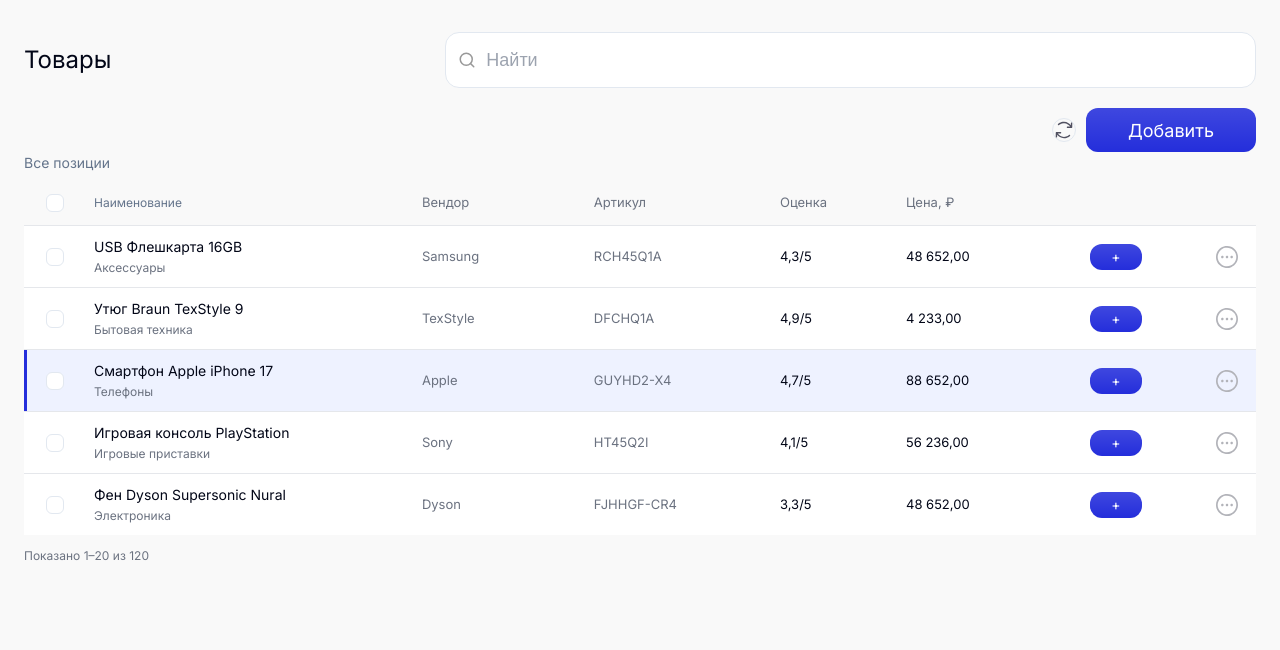
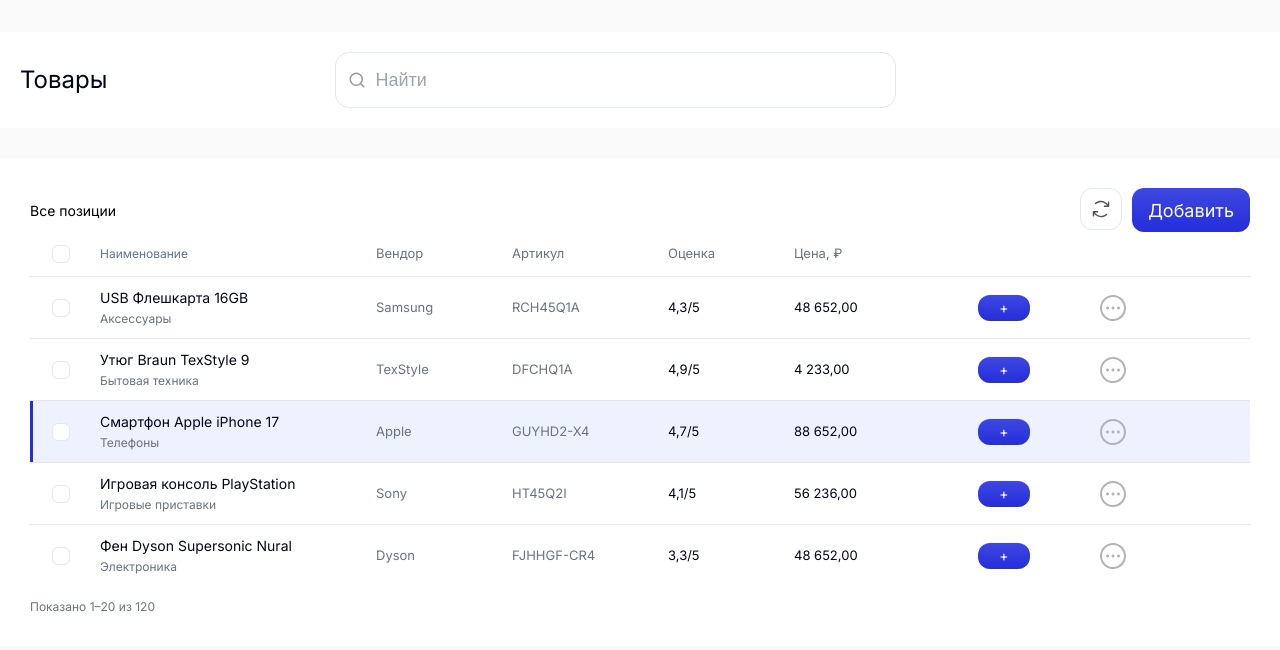
Before and after one commit to alekseiDeveloper1/react-challenge, a React (Vite) app: page / in a window 1280 px wide. Shown: the top 650 px of the page. Built offline with nearby package versions, Linux system fonts and the light colour scheme.

Commit message:
table refactoring

```diff
--- a/src/components/ui/Button/Button.module.css
+++ b/src/components/ui/Button/Button.module.css
@@ -1,5 +1,4 @@
 .button {
-  width: 100%;
   padding: 12px 16px;
   border-radius: 12px;
   border: none;
@@ -29,19 +28,18 @@
 }
 
 .button_transparent {
+  width: 42px;
+  height: 42px;
   background: transparent;
   color: var(--color-text-primary);
   border: 1px solid var(--color-border-default);
 }
 
 .button_transparent:hover {
-  box-shadow: none;
-  transform: none;
-  border-color: var(--color-border-hover);
+  box-shadow: 0 14px 30px var(--color-border-hover);
 }
 
 .button_icon {
-  width: auto;
   padding: 0;
   border-radius: 12px;
   display: inline-flex;
@@ -50,8 +48,6 @@
 }
 
 .icon {
-  width: 22px;
-  height: 22px;
   flex-shrink: 0;
 }
 
--- a/src/features/products/ui/ProductsTable/ProductsTable.module.css
+++ b/src/features/products/ui/ProductsTable/ProductsTable.module.css
@@ -1,10 +1,18 @@
 
+section {
+  background: white;
+  padding: 30px;
+}
 .header {
   display: flex;
   align-items: center;
   justify-content: space-between;
   gap: 16px;
-  margin-bottom: 20px;
+  margin-bottom: 30px;
+  background: white;
+  padding: 20px 30% 20px 20px;
+  width: 100%;
+  box-sizing: border-box;
 }
 
 .title {
@@ -18,10 +26,12 @@
 .headerActions {
   display: flex;
   align-items: center;
-  justify-content: flex-end;
+  justify-content: space-between
+}
+.headerActionsBtn {
+  display: flex;
   gap: 10px;
 }
-
 .headerPrimaryButton {
   max-width: 170px;
   height: 44px;
@@ -40,10 +50,9 @@
 }
 
 .sectionTitle {
-  margin-bottom: 8px;
   font-size: 14px;
-  font-weight: 500;
-  color: var(--color-text-muted);
+  font-weight: 600;
+  color: black;
 }
 
 .table {
@@ -63,7 +72,7 @@
     80px;
   column-gap: 16px;
   align-items: center;
-  padding: 10px 18px;
+  padding: 10px 126px 10px 18px;
   border-bottom: 1px solid var(--color-border-muted);
   background: var(--color-bg-surface);
 }
@@ -73,7 +82,6 @@
 }
 
 .rowHead {
-  background: var(--color-bg-page);
   font-size: 12px;
   font-weight: 500;
   color: var(--color-text-muted);
--- a/src/features/products/ui/ProductsTable/ProductsTable.tsx
+++ b/src/features/products/ui/ProductsTable/ProductsTable.tsx
@@ -66,7 +66,7 @@ const PRODUCTS: Product[] = [
 
 export const ProductsTable = () => {
   return (
-    <section >
+    <>
       <header className={styles.header}>
           <h1 className={styles.title}>Товары</h1>
           <div className={styles.searchInputWrapper}>
@@ -76,11 +76,11 @@ export const ProductsTable = () => {
               icon={search}
             />
           </div>
-
       </header>
-
-
+      <section >
         <div className={styles.headerActions}>
+          <div className={styles.sectionTitle}>Все позиции</div>
+          <div className={styles.headerActionsBtn} >
             <Button
               icon={arrowsClockwise}
               variant="transparent"
@@ -89,7 +89,7 @@ export const ProductsTable = () => {
             />
             <Button className={styles.headerPrimaryButton}>Добавить</Button>
           </div>
-      <div className={styles.sectionTitle}>Все позиции</div>
+        </div>
 
         <div className={styles.table}>
           <div className={`${styles.row} ${styles.rowHead}`}>
@@ -151,5 +151,7 @@ export const ProductsTable = () => {
           Показано 1–20 из 120
         </div>
       </section>
+    </>
+
   )
 }
--- a/src/pages/products/ProductsPage/ProductsPage.module.css
+++ b/src/pages/products/ProductsPage/ProductsPage.module.css
@@ -3,7 +3,7 @@
   display: flex;
   align-items: flex-start;
   justify-content: center;
-  padding: 32px 24px;
+  padding: 32px 0px;
   background: var(--color-bg-page);
 }
 
```
Lines whose indentation alone changed are shown as unchanged.
